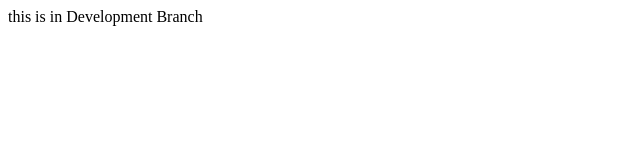
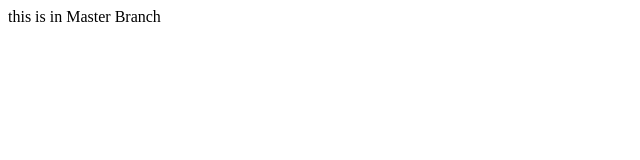
Before and after one commit to almamun2s/testgit, a plain HTML site: page index.html in a window 1280 px wide. Shown: the full height of the page, 0-640 px from the left. Drawn offline with Linux system fonts and the light colour scheme.

Commit message:
Some changes in index.html

```diff
--- a/index.html
+++ b/index.html
@@ -6,6 +6,6 @@
     <title>This is learning Git</title>
 </head>
 <body>
-    this is in Development Branch
+    this is in Master Branch
 </body>
 </html>
```
